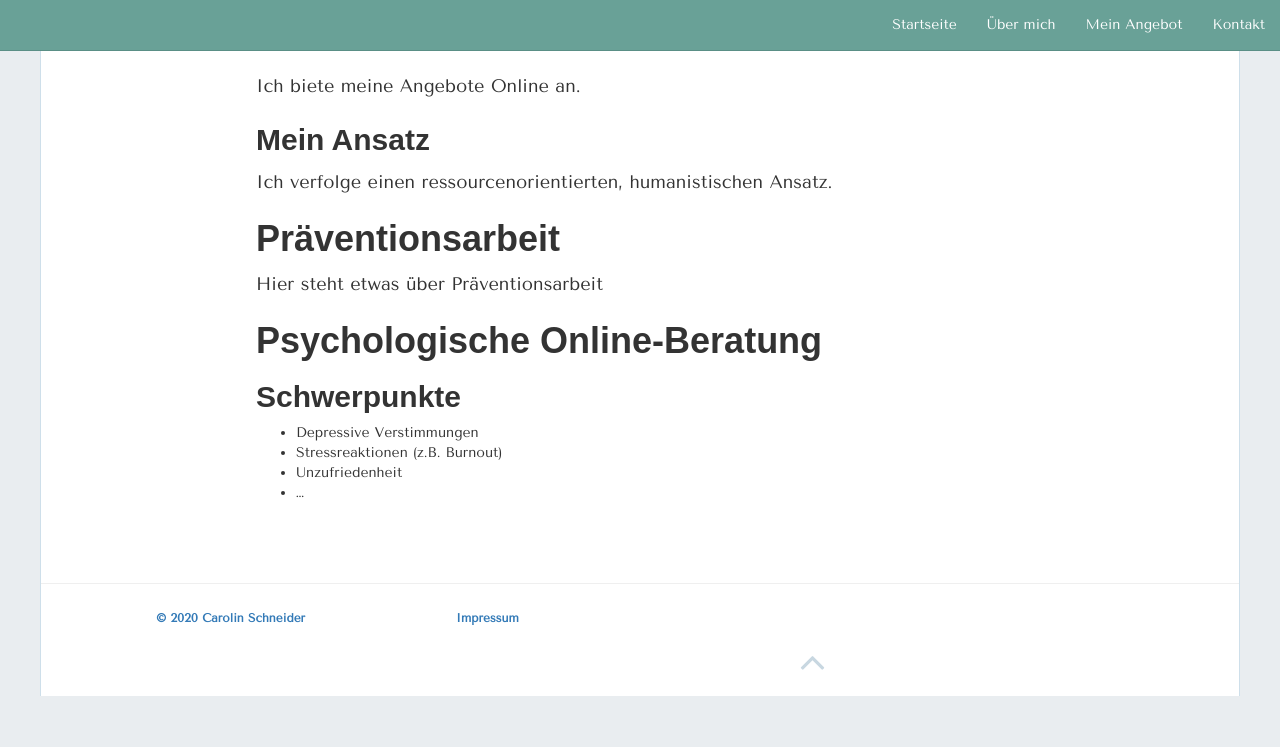
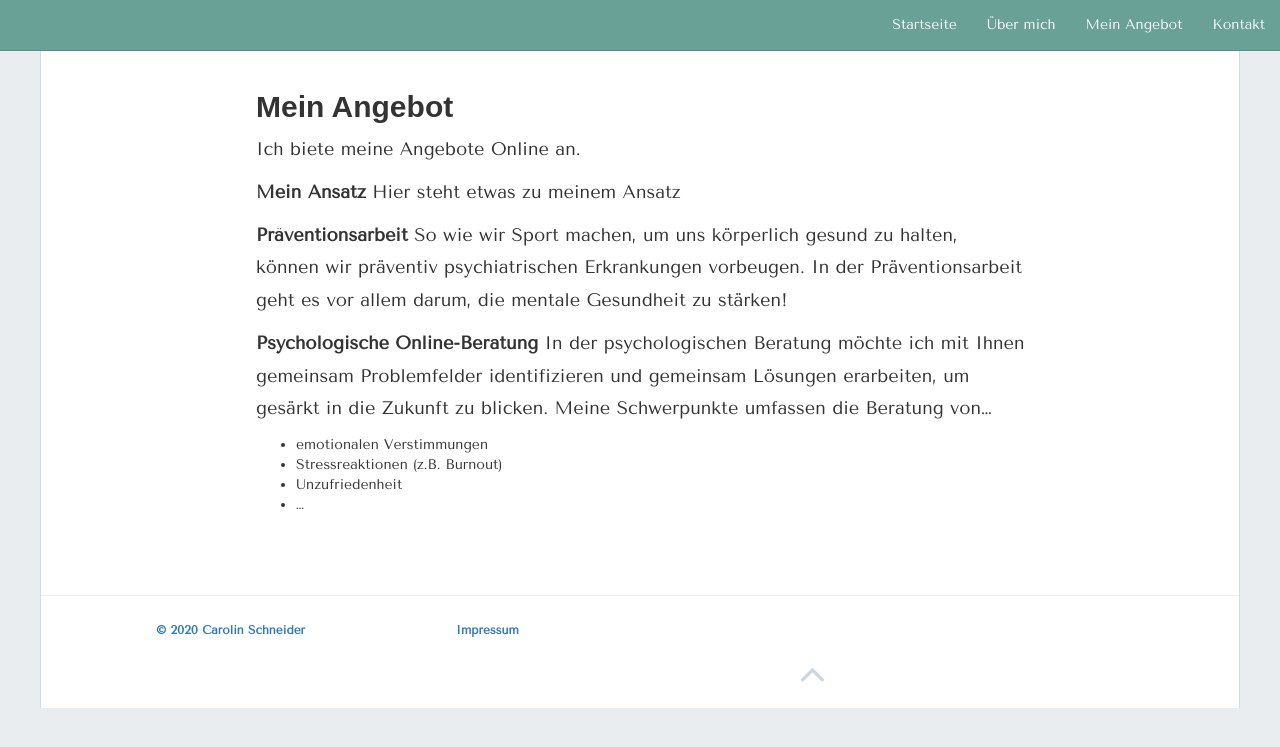
Before and after one commit to carolinschneider/carolinschneider.github.io, a Jekyll site: the page built from angebot.md, in a window 1280 px wide. Shown: the top 747 px of the page. Built offline with Jekyll 4.4.1, drawn with Linux system fonts in a browser that asks for light colours; nearby versions of some CDN libraries.

Commit message:
Update angebot.md

```diff
--- a/angebot.md
+++ b/angebot.md
@@ -4,17 +4,18 @@ title: Beratung
 permalink: /angebot/
 ---
 
+## Mein Angebot
 Ich biete meine Angebote Online an.
 
-## Mein Ansatz
-Ich verfolge einen ressourcenorientierten, humanistischen Ansatz.
+**Mein Ansatz**
+Hier steht etwas zu meinem Ansatz
 
-# Präventionsarbeit
-Hier steht etwas über Präventionsarbeit
+**Präventionsarbeit**
+So wie wir Sport machen, um uns körperlich gesund zu halten, können wir präventiv psychiatrischen Erkrankungen vorbeugen. In der Präventionsarbeit geht es vor allem darum, die mentale Gesundheit zu stärken!
 
-# Psychologische Online-Beratung
-## Schwerpunkte
-- Depressive Verstimmungen <br />
+**Psychologische Online-Beratung**
+In der psychologischen Beratung möchte ich mit Ihnen gemeinsam Problemfelder identifizieren und gemeinsam Lösungen erarbeiten, um gesärkt in die Zukunft zu blicken. Meine Schwerpunkte umfassen die Beratung von...
+- emotionalen Verstimmungen <br />
 - Stressreaktionen (z.B. Burnout) <br />
 - Unzufriedenheit <br />
 - ...
```
